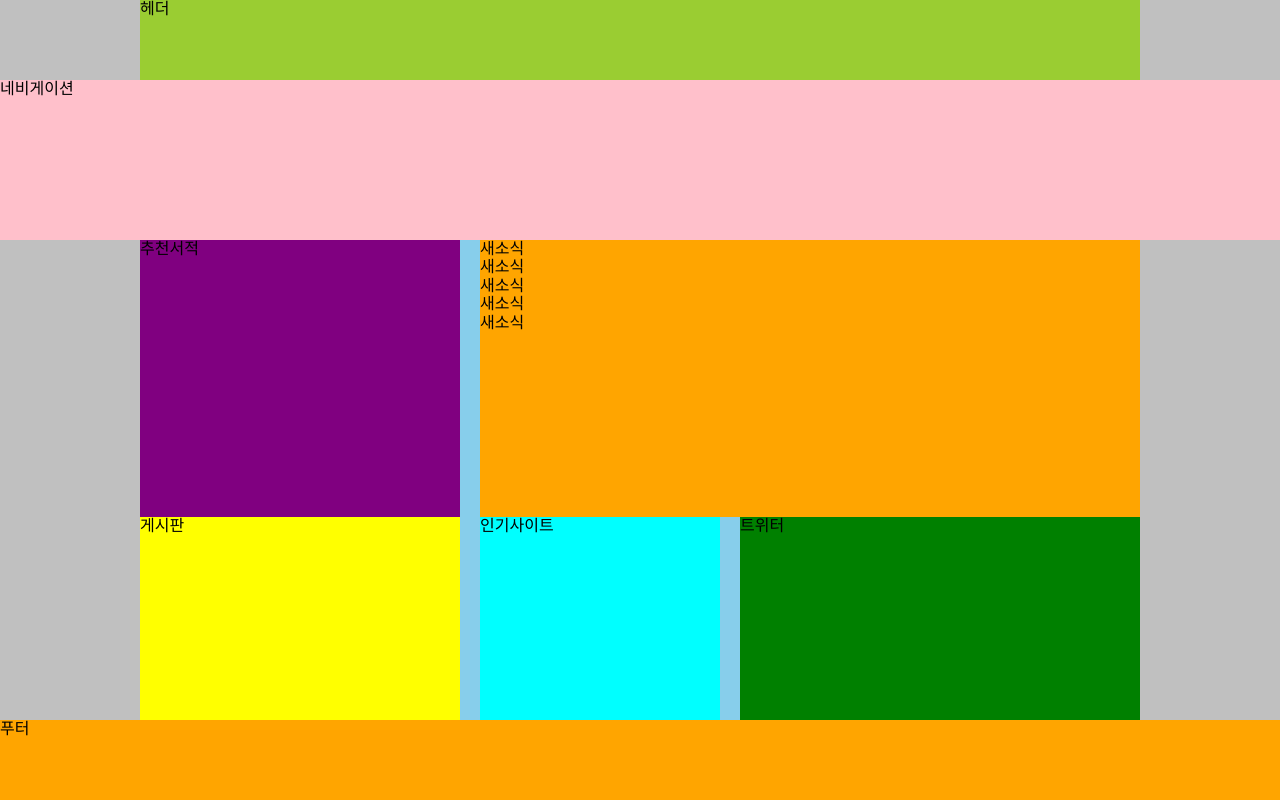
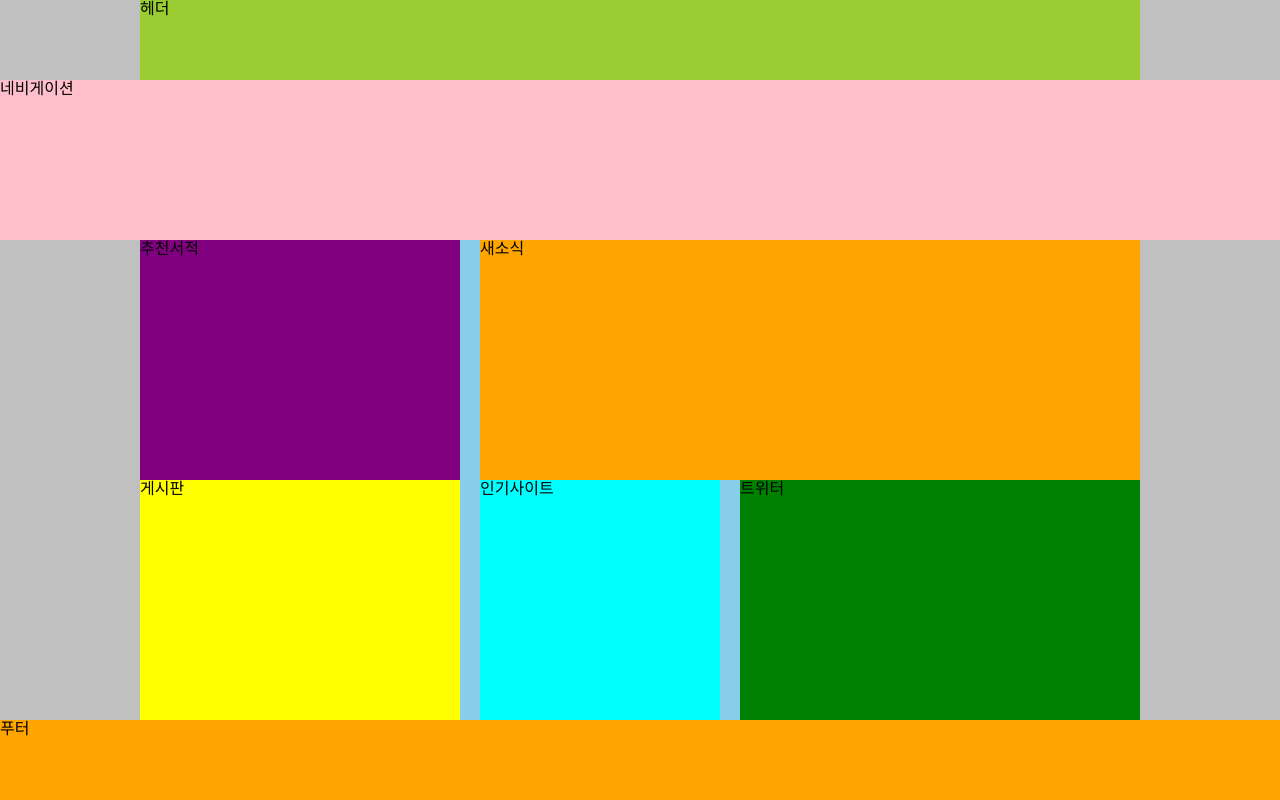
Before and after one commit to bluehone/RWD-Learn, a plain HTML site: page index.html in a window 1280 px wide. Drawn offline with Linux system fonts and the light colour scheme.

Commit message:
수정 테스트

```diff
--- a/index.html
+++ b/index.html
@@ -14,7 +14,7 @@
     <nav class="navigation">네비게이션</nav>
     <main class="main">
       <section class="book">추천서적</section>
-      <section class="news">새소식<br>새소식<br>새소식<br>새소식<br>새소식</section>
+      <section class="news">새소식</section>
       <section class="board">게시판</section>
       <section class="favorite">인기사이트</section>
       <article class="twitter">트위터</article>
```
